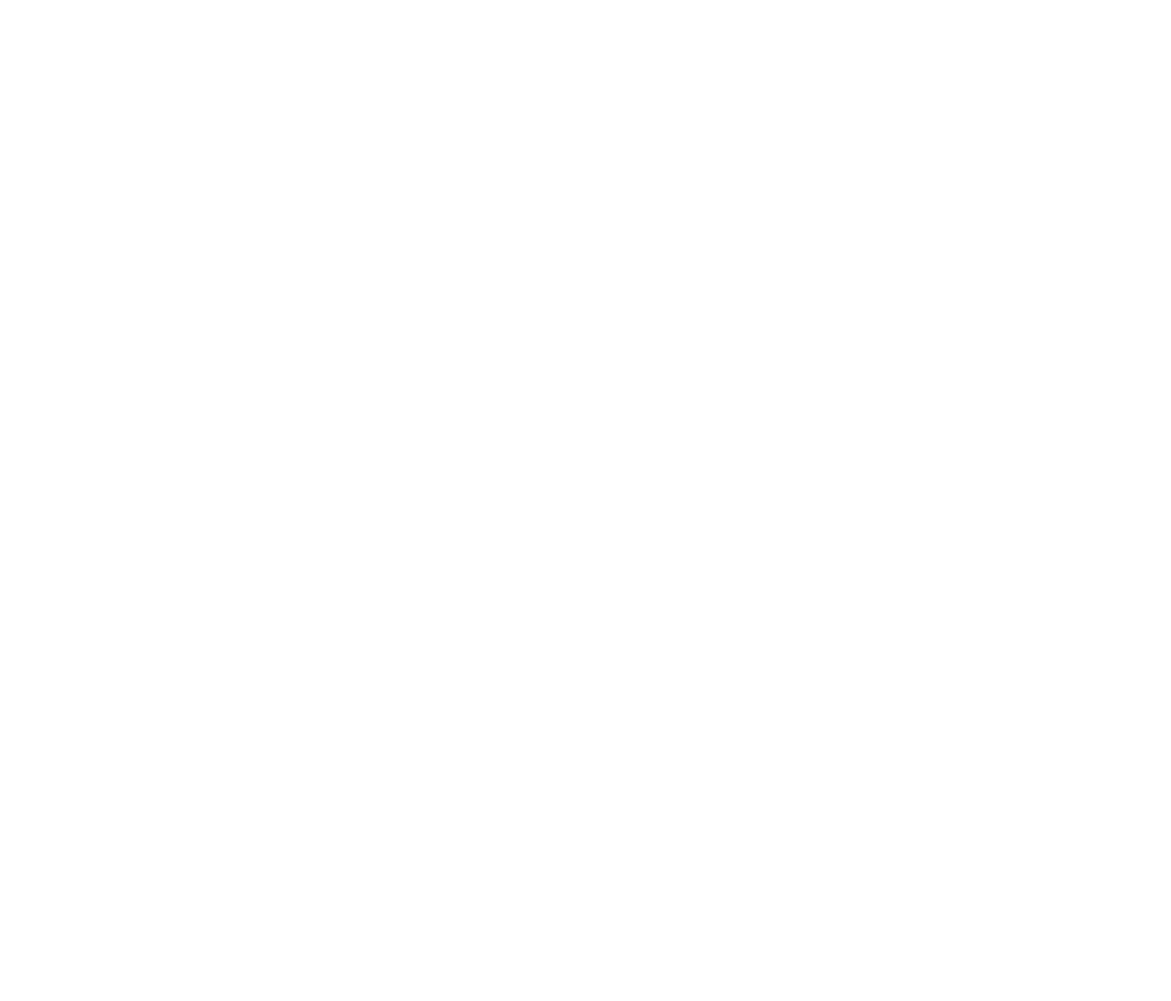
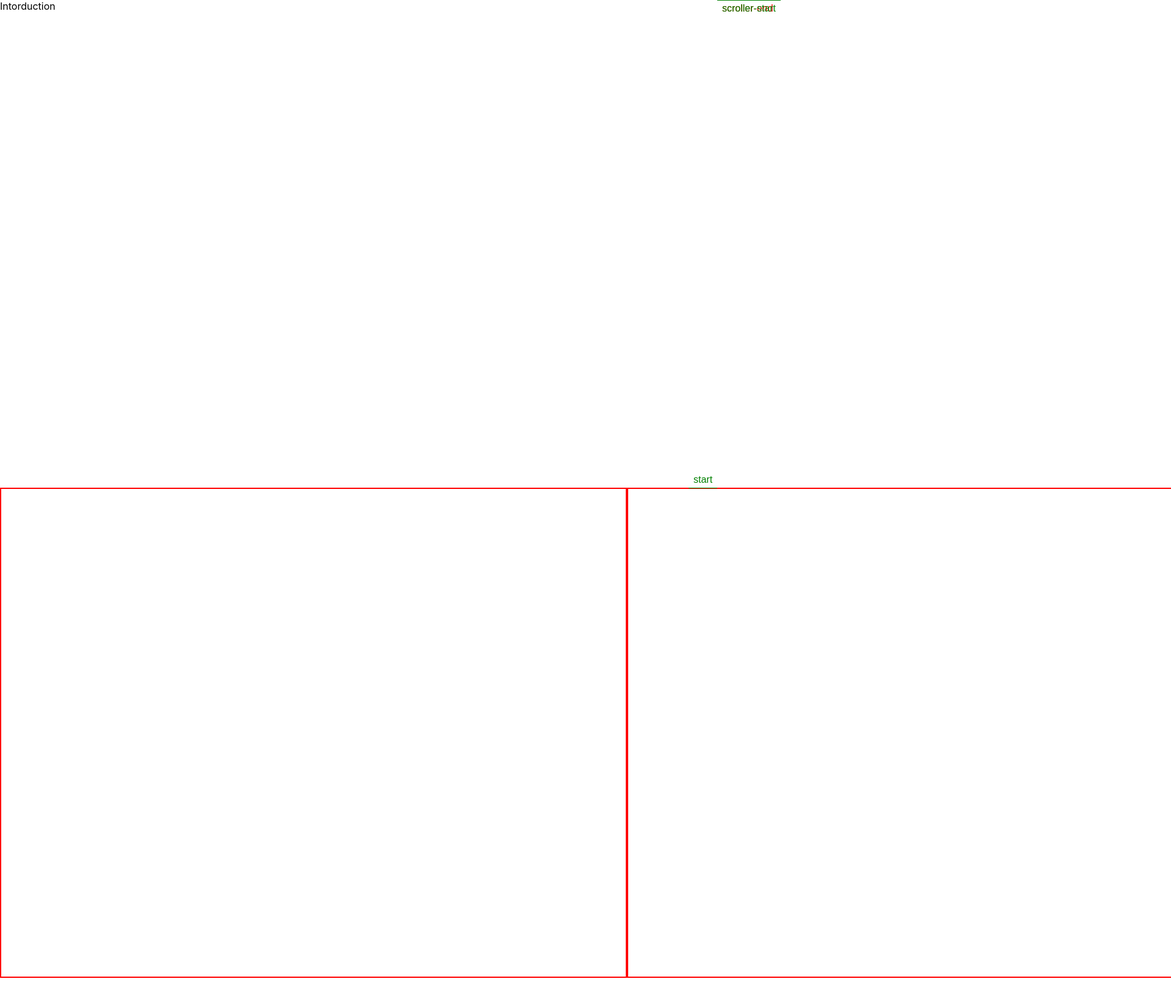
Before and after one commit to vedant03ingole/3d-sprayer, a Next.js app: page /smooth in a window 1280 px wide. Shown: the top 1642 px of the page at 61% size, 1920 px wide, since content can reach past the window. Before the commit the page ends 800 px from the top, so only its background shows below. Built offline with nearby package versions, Linux system fonts and the light colour scheme.

Commit message:
first commit

```diff
--- a/pages/index.js
+++ b/pages/index.js
@@ -5,6 +5,7 @@ import { OrbitControls, PerspectiveCamera } from '@react-three/drei'
 
 import { Sprayer } from '../components/Sprayer'
 import Hero from '../components/Hero'
+import Information from '../components/Information'
 
 export default function Home() {
 
@@ -24,7 +25,7 @@ export default function Home() {
         <section> section 2</section>
         <section> section 3</section>
         <section> section 4</section>
-        <section> section 5</section>
+        <section> <Information /> </section>
         <section> section 6</section>
       </div>
     </div>
--- a/pages/smooth.js
+++ b/pages/smooth.js
@@ -1,9 +1,48 @@
-import React from 'react'
+import React, { useEffect, useRef } from 'react'
+import gsap from 'gsap'
+import { ScrollTrigger } from 'gsap/dist/ScrollTrigger'
+
 
 const Smooth = () => {
+
+  const containerRef = useRef(null)
+  gsap.registerPlugin(ScrollTrigger)
+
+
+  useEffect(() => {
+    // console.log(containerRef);
+    // console.log(containerRef.current.children);
+
+    let sections = gsap.utils.toArray(containerRef.current.children)
+    console.log(sections);
+
+    if(!!containerRef.current) {
+      gsap.to(sections, {
+        xPercent: -100 * sections.length - 1,
+        ease: "none",
+        scrollTrigger: {
+          pin: true,
+          trigger: containerRef.current,
+          markers: true,
+          scrub: 1,
+          end: () => "+=" + containerRef.current.offsetWidth
+        }
+      })
+    }
+  }, [])
+
+
+
   return (
-    <div>
-
+    <div className='parent-container'>
+      <div className='intro-div'>Intorduction</div>
+      <div className='horizontal-container' ref={containerRef}>
+        <section className='hor-section'></section>
+        <section className='hor-section'></section>
+        <section className='hor-section'></section>
+        <section className='hor-section'></section>
+      </div>
+      <div className='intro-div'>End</div>
     </div>
   )
 }
--- a/styles/globals.css
+++ b/styles/globals.css
@@ -5,6 +5,7 @@ body {
   font-family: -apple-system, BlinkMacSystemFont, Segoe UI, Roboto, Oxygen,
     Ubuntu, Cantarell, Fira Sans, Droid Sans, Helvetica Neue, sans-serif;
     /* background-color: aqua; */
+    /* overflow-x: hidden; */
 }
 
 
@@ -13,7 +14,8 @@ section{
   height: 100vh;
   width: 100%;
   /* background-color: rgb(255, 157, 157); */
-  border-bottom: 2px solid red;
+  border: 2px solid red;
+  flex-wrap: nowrap;
 }
 
 #canvas{
@@ -31,13 +33,13 @@ section{
   align-items: center;
 }
 h1{
+  padding: 0 10px 0;
   margin: 100px 0 0 ;
-  padding: 0 10px 0;
-  font-size: clamp(21px, 100vw ,36px);
+  /* font-size: clamp(21px, 100vw ,36px); */
+  font-size: 2rem;
   text-align: center;
   max-width: 50vw;
   clip-path: polygon(0 0, 100% 0, 100% 100%, 0% 100%);
-  line-height: 3rem;
 }
 
 p{
@@ -45,13 +47,37 @@ p{
 }
 
 .char{
-  transform: translateY(100px);
+  transform: translateY(50px);
   transition: transform 0.5s;
 }
 
+.information{
+  height: 100%;
+  background-color: aliceblue;
+  font-size: 3rem;
+  font-weight: 500;
+  color: rgb(43, 43, 43);
+}
 
 
+.parent-container{
+  /* height: 100vh; */
+  /* scroll-behavior: auto; */
+}
 
+.intro-div{
+  height: 100vh;
+}
+
+.horizontal-container{
+  width: fit-content;
+  height: 100vh;
+  display: flex;
+  /* overflow: hidden; */
+}
+.hor-section{
+  width: 80vw;
+}
 
 
 
```
Also changed, not shown: components/Hero.js (+8 -6 lines), components/Information.js (added, +16 -0 lines), pages/scroll.js (added, +11 -0 lines).
